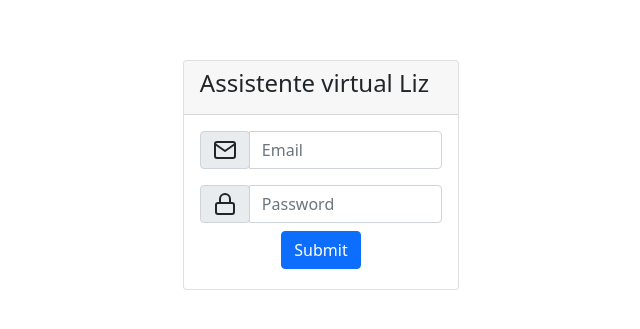
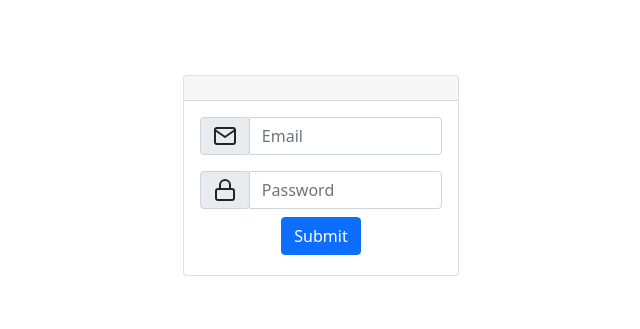
Before and after one commit to jonasearth/virtual-assistent, a React (Create React App) app: page / in a window 1280 px wide. Shown: the part 225-554 px from the top of the page, without its empty margins (307-947 px from the left). Built offline with nearby package versions, Linux system fonts and the light colour scheme.

Commit message:
fim do cardLongin

```diff
--- a/src/views/CardLogin.js
+++ b/src/views/CardLogin.js
@@ -15,12 +15,25 @@ import {
   InputGroupText,
 } from "reactstrap";
 import { User, Mail, Smartphone, Lock } from "react-feather";
+import { useState } from "react";
 
 const CardLogin = () => {
+
+  const [email,SetEmail] =useState('')
+
+ const  submitForm = (e) =>{
+
+   e.preventDefault();
+
+   SetEmail(document.getElementById("EmailIcon").value);
+   console.log("email");
+
+
+  }
   return (
     <Card className='box'>
       <CardHeader>
-        <CardTitle tag="h4">Assistente virtual Liz</CardTitle>
+        <CardTitle tag="h4">{email}</CardTitle>
       </CardHeader>
       <CardBody>
         <Form>
@@ -39,6 +52,8 @@ const CardLogin = () => {
                   id="EmailIcons"
                   placeholder="Email"
                   className="pr-2"
+                  value={email}
+                  onInput={(e)=>SetEmail(e.target.value)}
                 />
               </InputGroup>
             </Col>
@@ -65,7 +80,7 @@ const CardLogin = () => {
 
           <FormGroup className="mb-1" row>
             <Col className="d-flex  justify-content-center" md={{ size: 6, offset: 3 }}>
-              <Button className="mr-1" color="primary" type="submit">
+              <Button className="mr-1" color="primary" type="submit" value={email} onClick={e =>submitForm(e.target.value)}>
                 Submit
               </Button>
             </Col>
```
